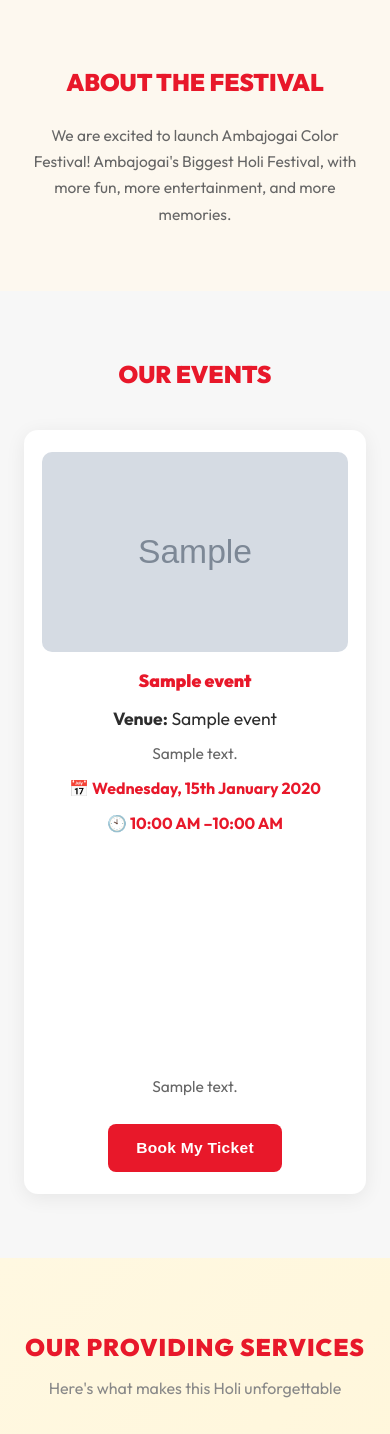
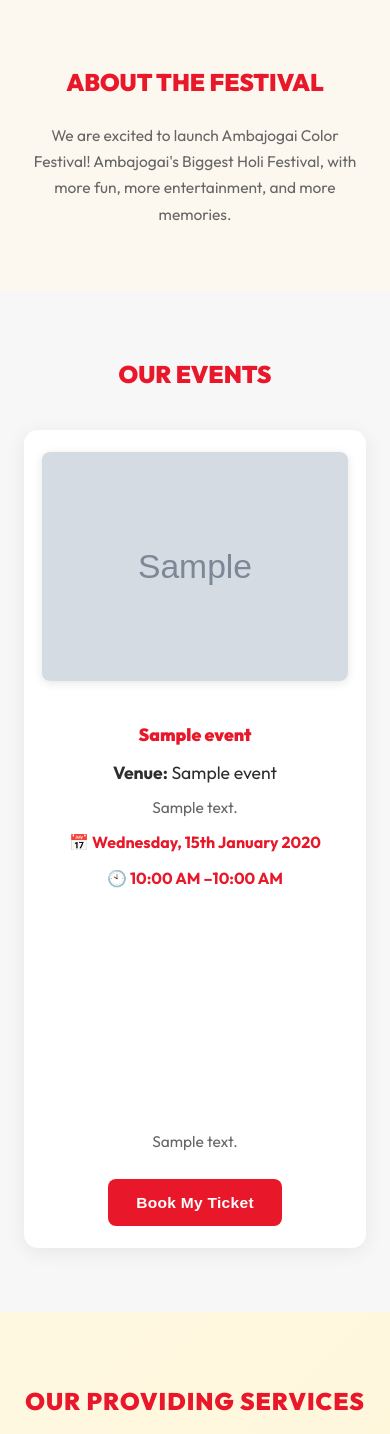
Before and after one commit to johnwick-2103/colour-carnival, a Django app: page / in a window 390 px wide. Shown: the part 486-1920 px from the top of the page. Run offline with Django 5.2, Linux system fonts and the light colour scheme; tables that the repository leaves empty hold one stand-in row (values such as "Sample post"); grey boxes marked "Sample" are stand-in pictures; parts of the project's set-up code (start-up, migrations or seed data) failed here and were passed over; some libraries are stand-ins or nearby versions.

Commit message:
fix: make event card and ticket selection fully responsive and fit single screen

```diff
--- a/static/css/style.css
+++ b/static/css/style.css
@@ -233,8 +233,9 @@ img {
 }
 
 .venue-grid {
-    display: grid;
-    grid-template-columns: repeat(auto-fit, minmax(min(100%, 320px), 1fr));
+    display: flex; /* Changed from grid to flex to center items better and prevent over-stretching */
+    flex-wrap: wrap;
+    justify-content: center;
     gap: 28px;
     margin-top: 36px;
 }
@@ -244,9 +245,20 @@ img {
     padding: clamp(20px, 4vw, 32px);
     border-radius: var(--radius);
     box-shadow: 0 4px 20px rgba(0, 0, 0, 0.07);
-    text-align: center;
+    text-align: left; /* Changed from center */
     border: 2px solid transparent;
-    transition: var(--transition);
+    transition: max-width 0.4s ease, transform 0.3s; /* Smooth animation when opening tickets */
+    width: 100%;
+    max-width: 960px; /* Default width */
+    display: flex;
+    flex-direction: row;
+    gap: 30px;
+    align-items: stretch; /* Make children stretch to match heights */
+}
+
+/* Modifier class added by JS when tickets open to expand the card */
+.venue-card.expanded {
+    max-width: 1200px;
 }
 
 .venue-card:hover {
@@ -255,12 +267,31 @@ img {
     box-shadow: 0 10px 30px rgba(0, 0, 0, 0.11);
 }
 
+.venue-card-image {
+    flex: 0 0 auto;
+    width: clamp(250px, 30vw, 360px);
+    display: flex;
+    align-items: flex-start;
+}
+
+.venue-card-content {
+    flex: 1; /* Content takes the remaining space */
+    min-width: 250px;
+}
+
+.ticket-expansion-panel {
+    flex: 2.2;
+    min-width: 500px;
+    transition: all 0.3s ease;
+}
+
 .venue-card img {
     width: 100%;
-    height: 200px;
-    object-fit: cover;
-    border-radius: 10px;
-    margin-bottom: 18px;
+    height: auto;
+    display: block;
+    border-radius: 8px;
+    margin-bottom: 0; /* Removed margin since gap handles it now */
+    box-shadow: 0 2px 10px rgba(0,0,0,0.1);
 }
 
 .venue-card h3 {
@@ -640,8 +671,36 @@ img {
 
 /* ── Tablet / Small Desktop (≤ 900px) ──────────────────────── */
 @media (max-width: 900px) {
+    .venue-card, .venue-card.expanded {
+        flex-direction: column;
+        align-items: center;
+        text-align: center;
+        max-width: 600px;
+    }
+
+    .venue-card-image {
+        flex: none;
+        width: 100%;
+        max-width: 100%;
+        margin-bottom: 10px;
+    }
+
+    /* Important: Override internal ticket-container layout for mobile */
+    .ticket-expansion-panel {
+        min-width: 100%;
+        width: 100%;
+        flex: none;
+        margin-top: 20px;
+    }
+
     .ticket-container {
-        flex-direction: column;
+        flex-direction: column !important; /* Forces the sub-columns to stack vertically */
+    }
+
+    .ticket-container > div {
+        flex: none !important; /* Removes percentage constraints */
+        width: 100%;
+        min-width: unset !important;
     }
 
     .booking-summary {
--- a/templates/core/index.html
+++ b/templates/core/index.html
@@ -25,10 +25,12 @@
     <div class="venue-grid">
         {% for event in events %}
         <div class="venue-card">
+            <div class="venue-card-image">
                 {% if event.image %}
-            <img src="{{ event.image.url }}" alt="{{ event.title }}"
-                style="width:100%; border-radius:10px; margin-bottom:15px; object-fit: cover;">
+                <img src="{{ event.image.url }}" alt="{{ event.title }}">
                 {% endif %}
+            </div>
+            <div class="venue-card-content">
                 <h3>{{ event.title }}</h3>
                 <p style="font-size: 1.1rem; color: var(--text-color);"><strong>Venue:</strong> {{ event.venue_name }}</p>
                 <p style="color: #666; margin-bottom: 10px;">{{ event.venue_address }}</p>
@@ -125,12 +135,16 @@
 function toggleTicketForm(eventId) {
     var c = document.getElementById('ticket-container-' + eventId);
     var btn = document.getElementById('btn-' + eventId);
+    var card = c.closest('.venue-card');
+
     if (c.style.display === 'none') {
         c.style.display = 'block';
+        card.classList.add('expanded');
         btn.textContent = '\u2715 Close';
         c.scrollIntoView({ behavior: 'smooth', block: 'start' });
     } else {
         c.style.display = 'none';
+        card.classList.remove('expanded');
         btn.textContent = 'Book My Ticket';
     }
 }
```
Also changed, not shown: other parts of templates/core/index.html (+32 -24 lines). Lines whose indentation alone changed are shown as unchanged.
